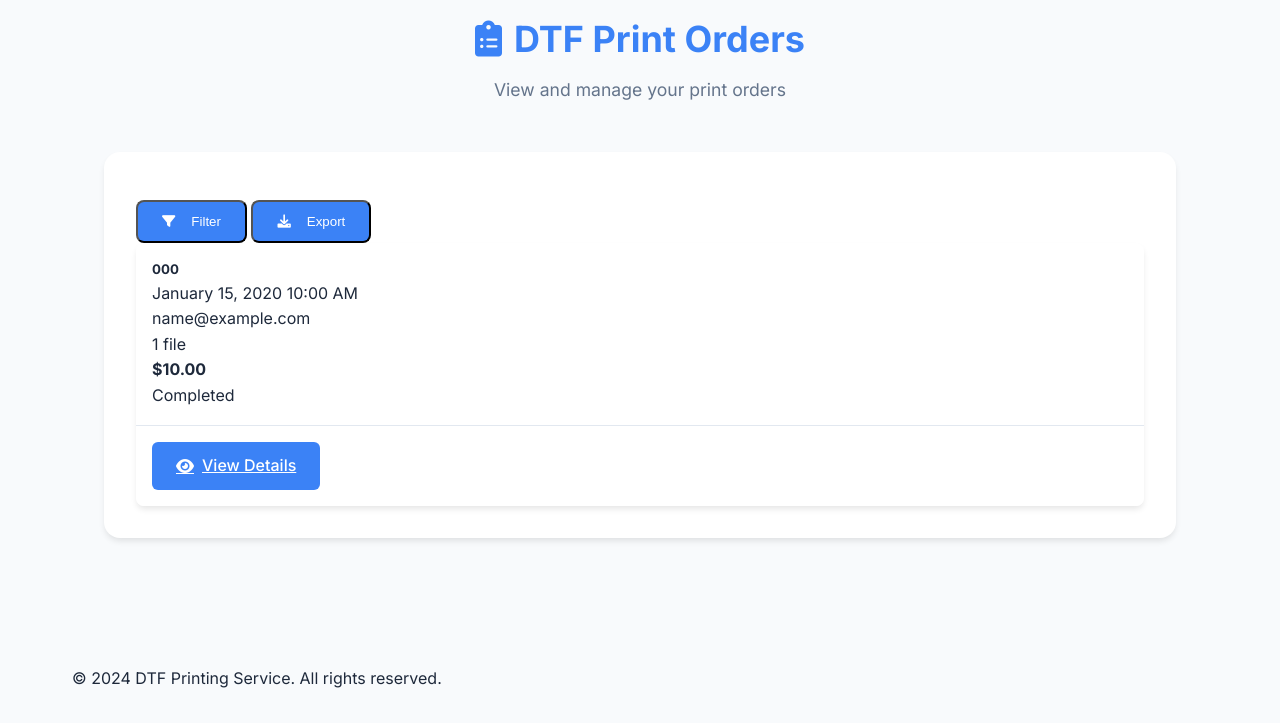
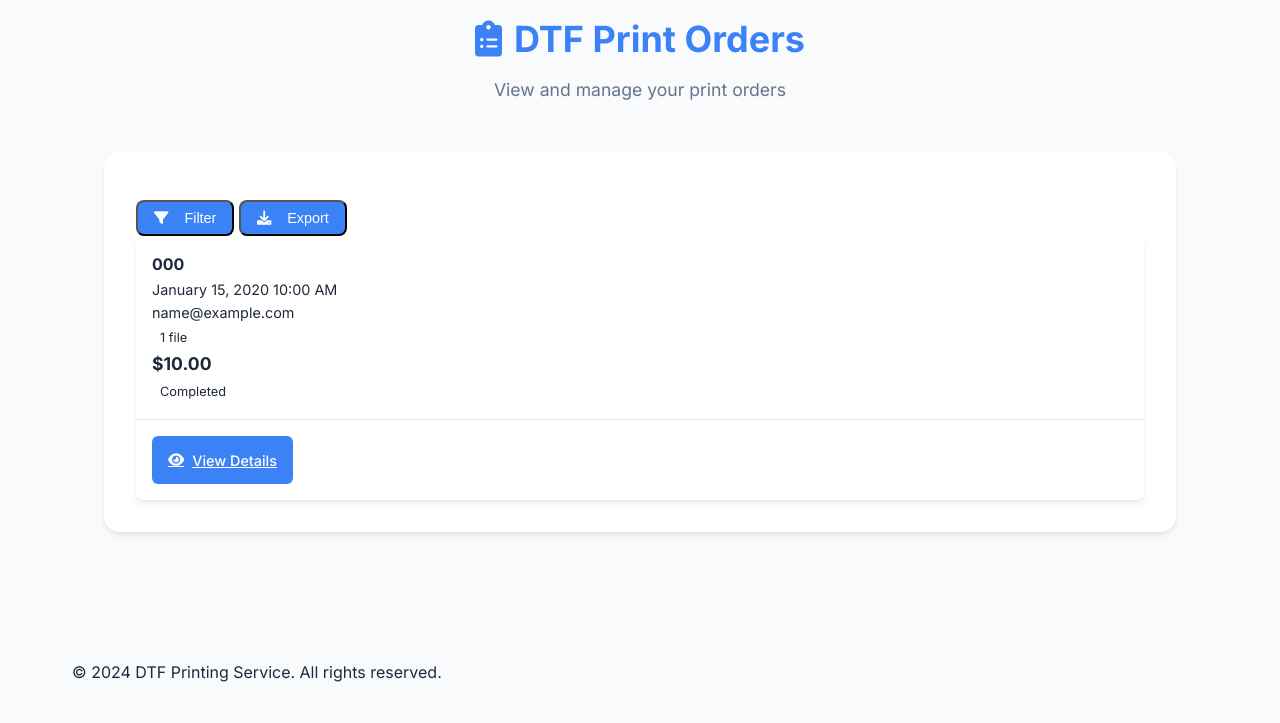
Before and after one commit to christopheraaronhogg/arkansasdtfprints, a Flask app: page /admin in a window 1280 px wide. Shown: the part 143-866 px from the top of the page. After the commit the page ends 825 px from the top, so only its background shows below. Run offline with Flask 3, Linux system fonts and the light colour scheme; tables that the repository leaves empty hold one stand-in row (values such as "Sample post").

Commit message:
Agent query: I've adjusted the admin page layout with tighter spacing and smaller buttons. Does it look better now?
Improve admin UI: Adjust button and text styling for better visual appeal and spacing.

Screenshot: https://storage.googleapis.com/screenshot-production-us-central1/3c1f7986-530f-4f55-b07c-daee11d04c26/4da35e40-dc41-4494-983c-b38cce38456a.jpg

```diff
--- a/templates/admin.html
+++ b/templates/admin.html
@@ -9,36 +9,36 @@
 
     {% if orders %}
     <div class="upload-section">
-        <div class="d-flex justify-content-end mb-4">
-            <button class="upload-btn me-2">
-                <i class="fas fa-filter"></i>Filter
+        <div class="d-flex justify-content-end mb-3">
+            <button class="upload-btn me-2" style="padding: 0.5rem 1rem; font-size: 0.9rem;">
+                <i class="fas fa-filter me-1"></i>Filter
             </button>
-            <button class="upload-btn">
-                <i class="fas fa-download"></i>Export
+            <button class="upload-btn" style="padding: 0.5rem 1rem; font-size: 0.9rem;">
+                <i class="fas fa-download me-1"></i>Export
             </button>
         </div>
 
         {% for order in orders %}
-        <div class="size-inputs mb-4">
-            <div class="preview-content">
-                <div class="d-flex justify-content-between align-items-center">
+        <div class="size-inputs mb-3">
+            <div class="preview-content p-3">
+                <div class="d-flex justify-content-between align-items-start">
                     <div>
-                        <h5 class="text-primary mb-1">{{ order.order_number }}</h5>
-                        <p class="text-muted mb-2">{{ order.created_at.strftime('%B %d, %Y %I:%M %p') }}</p>
-                        <p class="mb-2">{{ order.email }}</p>
-                        <div class="badge bg-secondary">{{ order.items|length }} file{% if order.items|length != 1 %}s{% endif %}</div>
+                        <h5 class="text-primary mb-2" style="font-size: 1rem;">{{ order.order_number }}</h5>
+                        <p class="text-muted mb-2" style="font-size: 0.9rem;">{{ order.created_at.strftime('%B %d, %Y %I:%M %p') }}</p>
+                        <p class="mb-2" style="font-size: 0.9rem;">{{ order.email }}</p>
+                        <span class="badge bg-secondary" style="font-size: 0.8rem; padding: 0.25rem 0.5rem;">{{ order.items|length }} file{% if order.items|length != 1 %}s{% endif %}</span>
                     </div>
                     <div class="text-end">
-                        <h4 class="text-success mb-2">${{ "%.2f"|format(order.total_cost) }}</h4>
-                        <span class="badge bg-{{ 'success' if order.status == 'completed' else 'warning' if order.status == 'pending' else 'info' }}">
+                        <h4 class="text-success mb-2" style="font-size: 1.1rem;">${{ "%.2f"|format(order.total_cost) }}</h4>
+                        <span class="badge bg-{{ 'success' if order.status == 'completed' else 'warning' if order.status == 'pending' else 'info' }}" style="font-size: 0.8rem; padding: 0.25rem 0.5rem;">
                             {{ order.status|title }}
                         </span>
                     </div>
                 </div>
             </div>
             <div class="cost-display">
-                <a href="{{ url_for('view_order', order_id=order.id) }}" class="submit-btn">
-                    <i class="fas fa-eye me-2"></i>View Details
+                <a href="{{ url_for('view_order', order_id=order.id) }}" class="submit-btn" style="padding: 0.5rem 1rem; font-size: 0.9rem;">
+                    <i class="fas fa-eye me-1"></i>View Details
                 </a>
             </div>
         </div>
@@ -49,8 +49,8 @@
         <i class="fas fa-inbox fa-4x text-primary mb-4"></i>
         <h3>No Orders Yet</h3>
         <p class="subtitle mb-4">New orders will appear here once customers place them.</p>
-        <a href="{{ url_for('index') }}" class="submit-btn">
-            <i class="fas fa-home me-2"></i>Return to Homepage
+        <a href="{{ url_for('index') }}" class="submit-btn" style="padding: 0.5rem 1rem; font-size: 0.9rem;">
+            <i class="fas fa-home me-1"></i>Return to Homepage
         </a>
     </div>
     {% endif %}
```
Also changed, not shown: templates/order_detail.html (+33 -33 lines), attached_assets/image_1738970532440.png (added), attached_assets/image_1738970546556.png (added), attached_assets/image_1738970599404.png (added).
